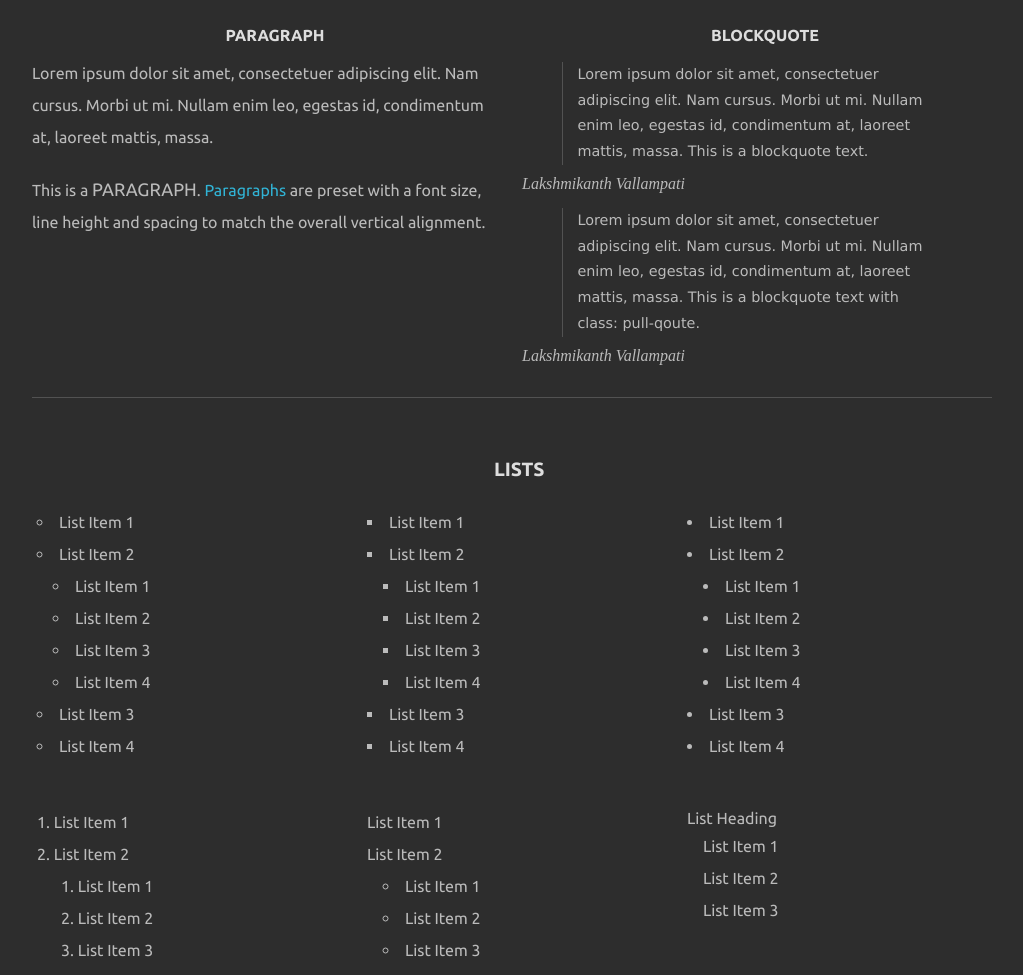
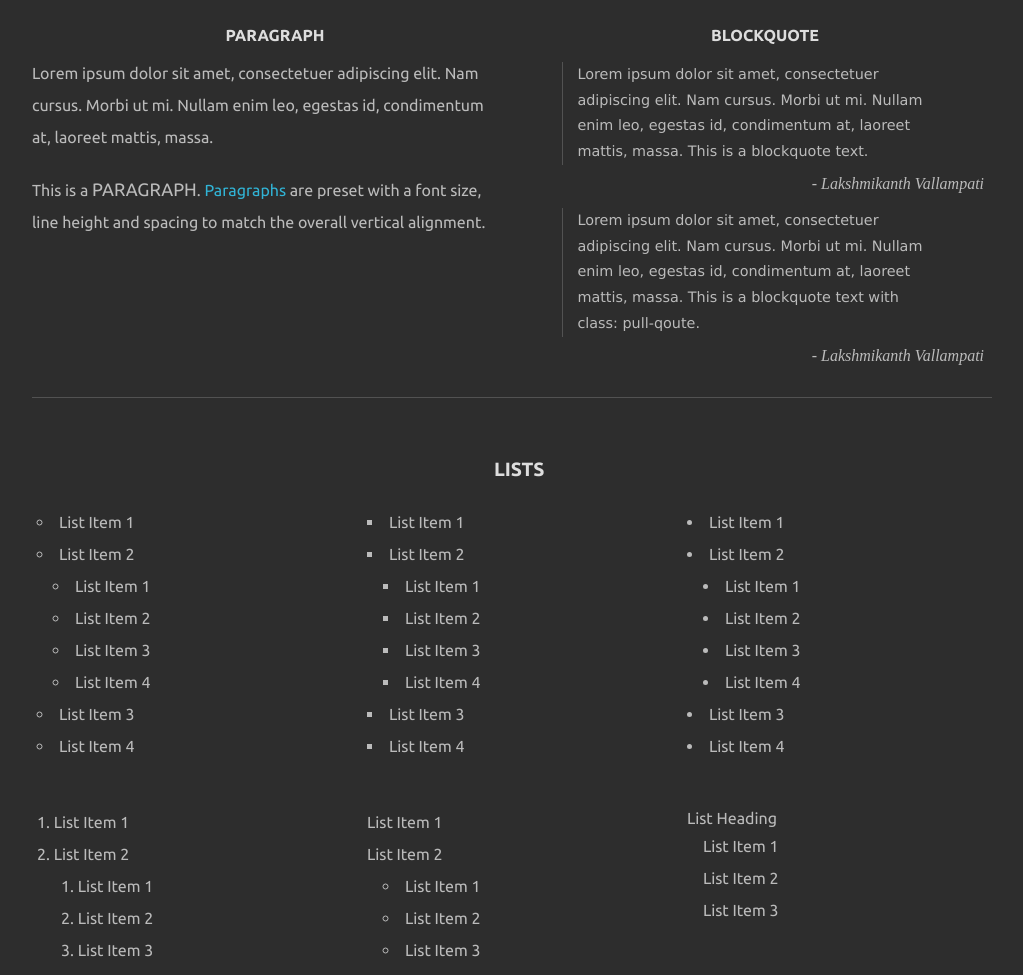
Before and after one commit to jamesruan/ebony, a plain HTML site: page index.html in a window 1280 px wide. Shown: the part 9917-10892 px from the top of the page, without its empty margins (128-1151 px from the left). Drawn offline with nearby package versions, Linux system fonts and the light colour scheme; files that its build step writes are made by us from their sources; files whose address does not match are found by name.

Commit message:
fix index.html to show cite.bq-cite

```diff
--- a/index.html
+++ b/index.html
@@ -1072,12 +1072,12 @@
 							Lorem ipsum dolor sit amet, consectetuer adipiscing elit. Nam cursus. Morbi ut mi. Nullam enim leo, egestas id, condimentum at,
 							laoreet mattis, massa. This is a blockquote text.
 						</blockquote>
-						<cite>Lakshmikanth Vallampati</cite>
+						<cite class="bq-cite">Lakshmikanth Vallampati</cite>
 						<blockquote class="pull-qoute">
 							Lorem ipsum dolor sit amet, consectetuer adipiscing elit. Nam cursus. Morbi ut mi. Nullam enim leo, egestas id, condimentum at,
 							laoreet mattis, massa. This is a blockquote text with class: pull-qoute.
 						</blockquote>
-						<cite>Lakshmikanth Vallampati</cite>
+						<cite class="bq-cite">Lakshmikanth Vallampati</cite>
 					</div>
 				</div>
 				<hr>
```
